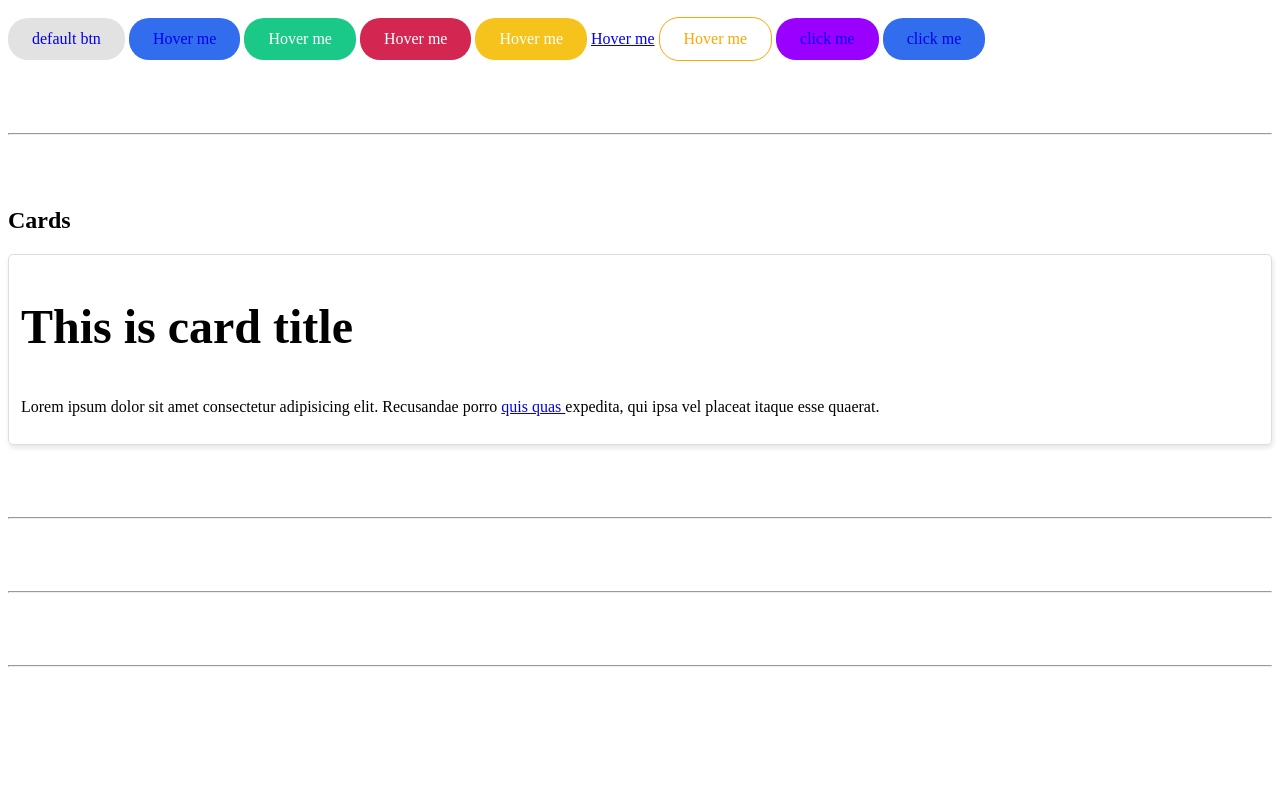
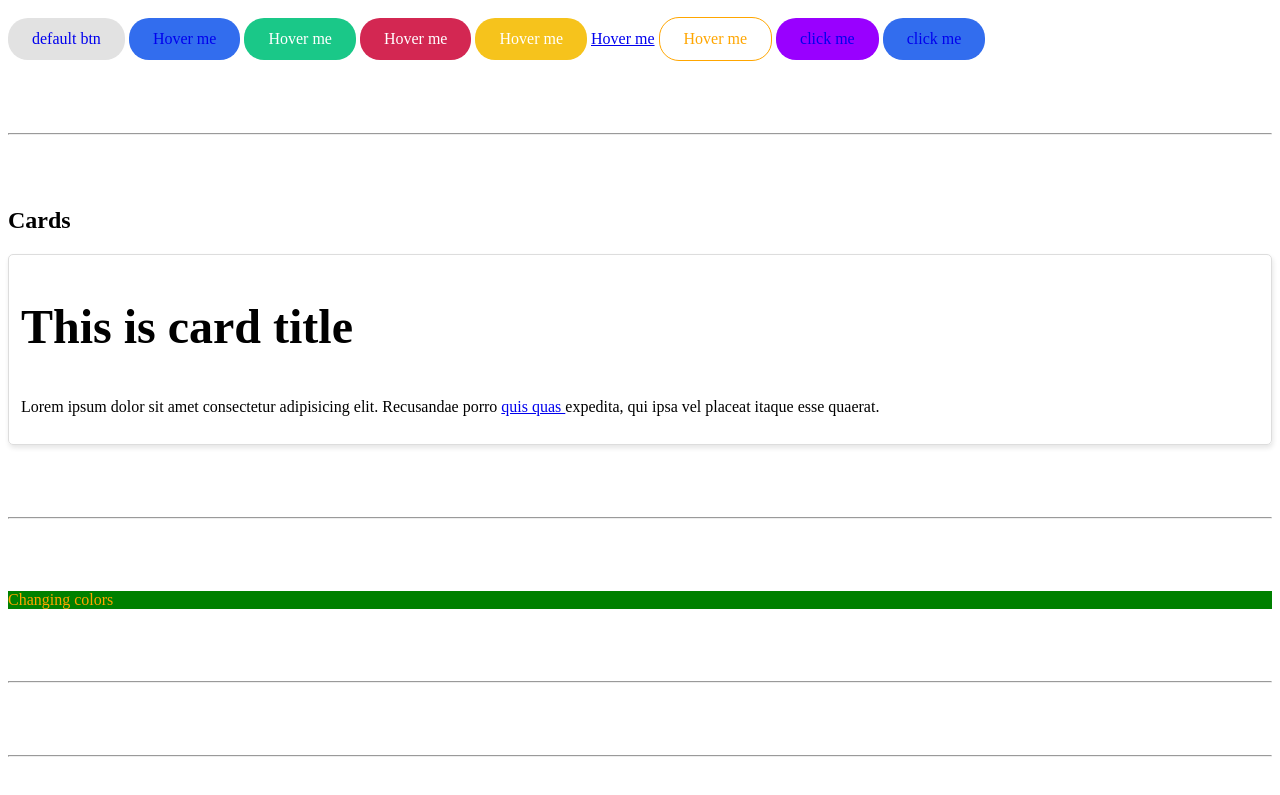
Before and after one commit to webdevelopermadness/Sass-Tutorial, a plain HTML site: page index.html in a window 1280 px wide. Shown: the part 718-1513 px from the top of the page. Before the commit the page ends 1457 px from the top, so only its background shows below. Drawn offline with Linux system fonts and the light colour scheme.

Commit message:
new update

```diff
--- a/dist/css/index.css
+++ b/dist/css/index.css
@@ -1,3 +1,45 @@
+@media (min-width: 0) {
+  .responsive-test {
+    color: red;
+    background-color: blue;
+  }
+}
+
+@media (min-width: 480px) {
+  .responsive-test {
+    color: blue;
+    border-color: red;
+  }
+}
+
+@media (min-width: 720px) {
+  .responsive-test {
+    color: green;
+    border-color: purple;
+  }
+}
+
+@media (min-width: 960px) {
+  .responsive-test {
+    color: purple;
+    background-color: green;
+  }
+}
+
+@media (min-width: 1200px) {
+  .responsive-test {
+    color: orange;
+    border-color: pink;
+  }
+}
+
+@media (map-get: 1400px) {
+  .responsive-test {
+    color: pink;
+    background-color: orange;
+  }
+}
+
 .text-primary {
   color: #326dee;
 }
--- a/index.html
+++ b/index.html
@@ -88,6 +88,8 @@
     <hr class="mt-4 mb-4">
    <!-- Grid System -->
 
+   <div class="responsive-test">Changing colors</div>
+
    <hr class="mt-4 mb-4">
 
    <!-- Utilities -->
```
